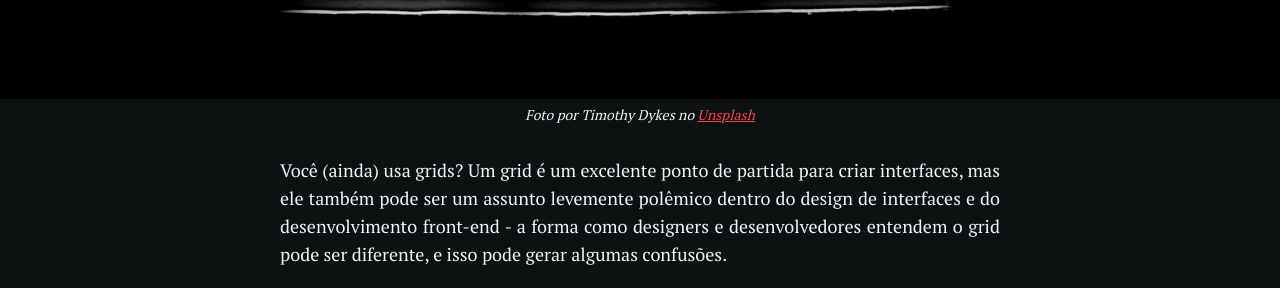
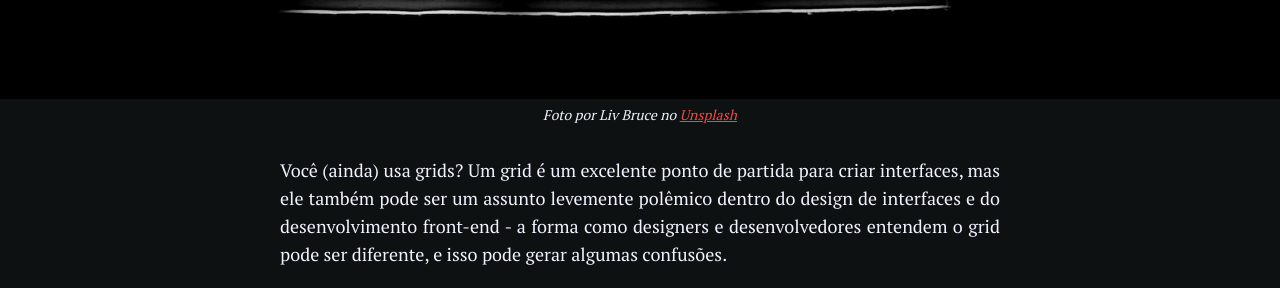
Before and after one commit to jlozovei/me, a Jekyll site: the page built from _posts/pt-br/2020-08-22-grids-com-css.md, in a window 1280 px wide and 900 px high, scrolled down 1140 px. Shown: the part 155-443 px from the top of the window. Built offline with Jekyll 4.4.1, drawn with Linux system fonts in a browser that asks for light colours; nearby versions of some CDN libraries; Markdown is read by kramdown in place of the engine named in the settings.

Commit message:
refactor: update image reference

```diff
--- a/_posts/pt-br/2020-08-22-grids-com-css.md
+++ b/_posts/pt-br/2020-08-22-grids-com-css.md
@@ -5,9 +5,9 @@ date:   2020-08-22 16:00:00 -0300
 category: thoughts
 author: "Julio Lozovei"
 image_src: "/img/blog/grid-layouts-with-css/cover.jpeg"
-image_author: "Timothy Dykes"
+image_author: "Liv Bruce"
 image_from: "Unsplash"
-image_from_url: "https://unsplash.com/photos/LhqLdDPcSV8"
+image_from_url: "https://unsplash.com/photos/fN8FhUoK1pY"
 language: "pt-br"
 ref: "grid-layouts-with-css"
 ---
```
